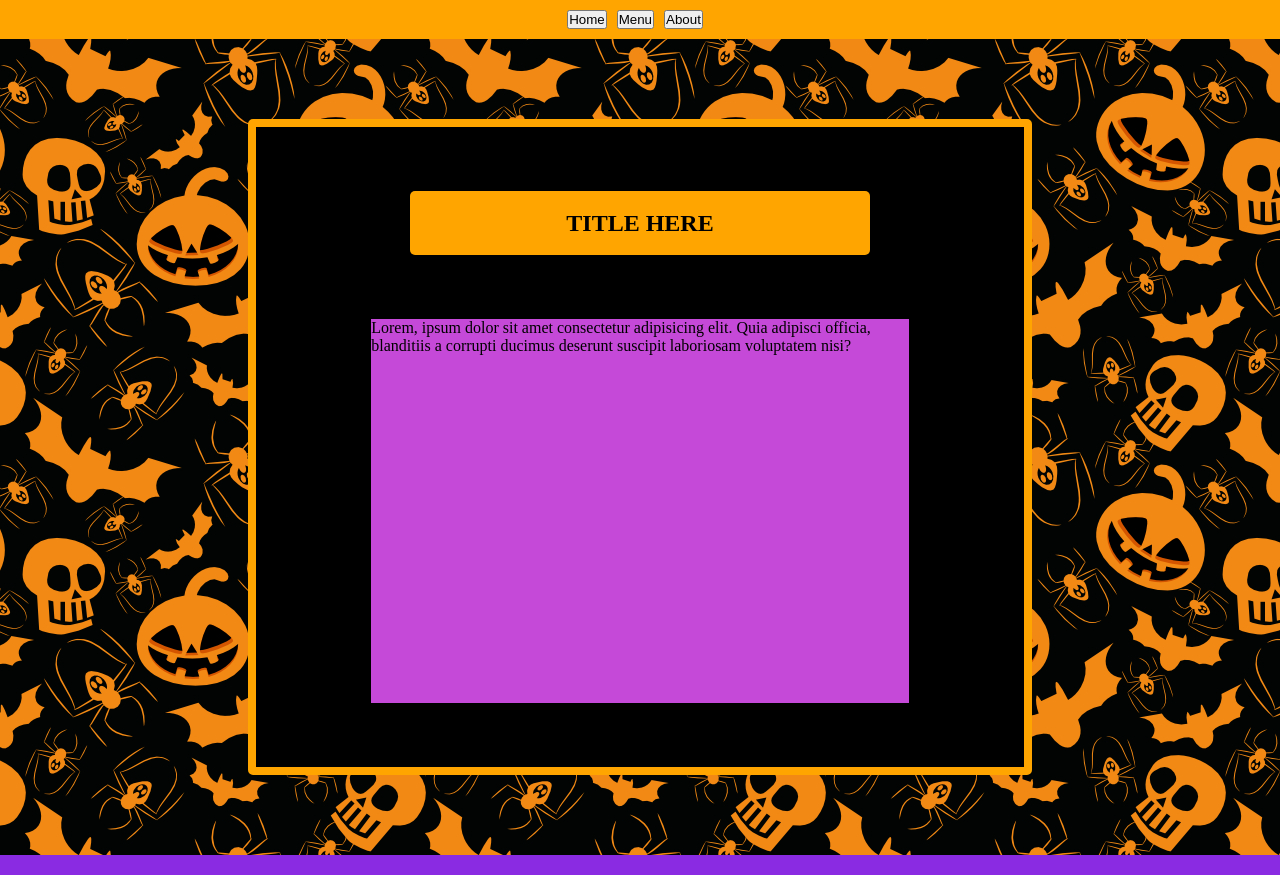
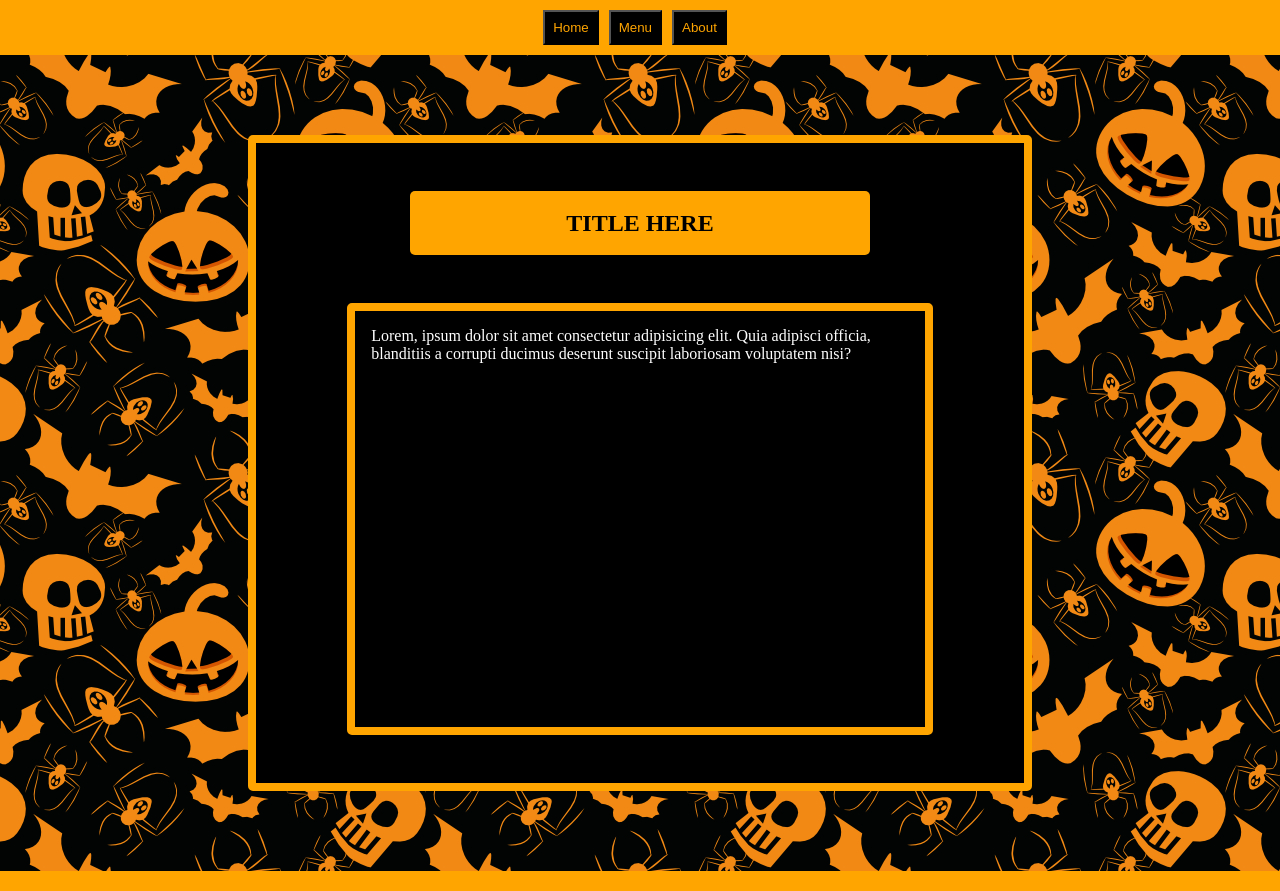
Before and after one commit to wafanakha/resto-page, a website built with webpack: page dist/index.html in a window 1280 px wide. Built offline with Linux system fonts and the light colour scheme.

Commit message:
change the color of content

```diff
--- a/src/style.css
+++ b/src/style.css
@@ -10,6 +10,9 @@ header {
   background-color: orange;
 }
 nav button {
+  background-color: black;
+  color: orange;
+  padding: 0.5rem;
   margin: 10px 10px 10px 0;
 }
 #content {
@@ -42,10 +45,14 @@ nav button {
 .info {
   height: 60%;
   width: 70%;
-  background-color: rgb(197, 73, 216);
+  border: solid 0.5rem orange;
+  background-color: black;
+  color: white;
+  border-radius: 5px;
+  padding: 1rem;
 }
 footer {
-  background-color: blueviolet;
+  background-color: orange;
   height: 20px;
   width: 100%;
 }
```
Also changed, not shown: dist/bundle.js, 1 other file.
